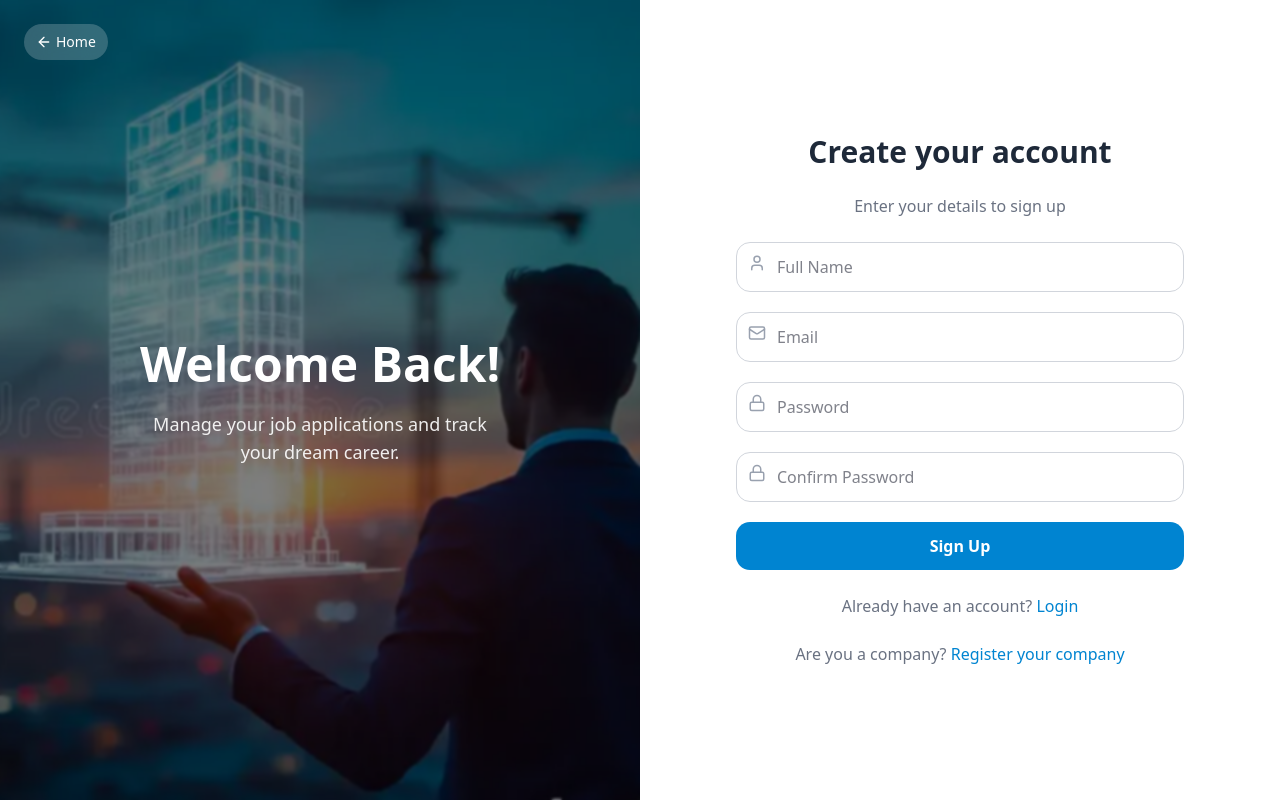
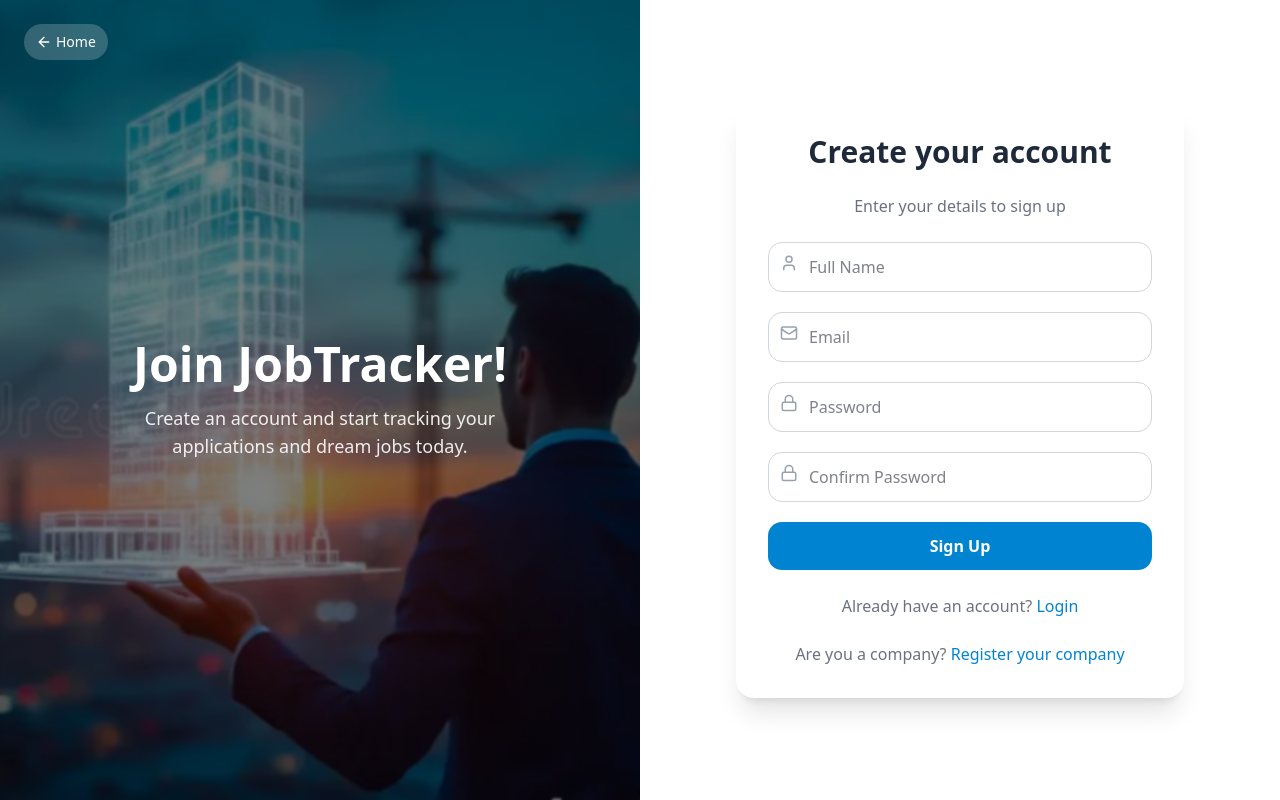
Before and after one commit to vishnuvijayan0005/Frontend_JobTracker, a Next.js app: page /auth/user/registration in a window 1280 px wide. Built offline with nearby package versions, Linux system fonts and the light colour scheme; no server answers.

Commit message:
update on 04-02-2026 2

```diff
--- a/app/auth/company/registration/page.tsx
+++ b/app/auth/company/registration/page.tsx
@@ -17,7 +17,8 @@ import { safeParse } from "valibot";
 import { CompanyRegisterSchema } from "@/lib/validators/company-registration";
 import toast from "react-hot-toast";
 import img3 from "@/public/banner3.png";
-/* 🔹 Error keys MUST match schema */
+
+/* Error type must match schema */
 type Errors = Partial<Record<
   | "companyName"
   | "companyLocation"
@@ -62,7 +63,6 @@ export default function CompanyRegisterPage() {
     if (!result.success) {
       result.issues.forEach((issue) => {
         const key = issue.path?.[0]?.key as keyof Errors | undefined;
-
         if (key && !fieldErrors[key]) {
           fieldErrors[key] = String(issue.message);
         }
@@ -105,41 +105,46 @@ export default function CompanyRegisterPage() {
   };
 
   return (
-    <div className="min-h-screen flex">
-        <div className="relative hidden md:flex w-1/2 justify-center items-center overflow-hidden">
+    <div className="min-h-screen flex flex-col md:flex-row relative">
+      {/* ================= Banner ================= */}
+      <div className="relative w-full md:w-1/2 h-64 md:h-auto flex items-center justify-center">
         <div
           className="absolute inset-0 bg-cover bg-center"
-          style={{
-            backgroundImage: `url(${img3.src})`,
-          }}
+          style={{ backgroundImage: `url(${img3.src})` }}
         />
-
         <div className="absolute inset-0 bg-black/50 backdrop-blur-[1px]" />
 
+        {/* Back button */}
         <button
           onClick={() => router.push("/")}
-          className="absolute top-6 left-6 z-10 flex items-center gap-1 bg-white/20 backdrop-blur-md text-white px-3 py-2 rounded-full text-sm hover:bg-white/30 transition"
+          className="absolute top-6 left-6 z-20 flex items-center gap-1 bg-white/20 backdrop-blur-md text-white px-3 py-2 rounded-full text-sm hover:bg-white/30 transition"
         >
           <ArrowLeft className="h-4 w-4" />
           Home
         </button>
 
-        <div className="relative z-10 text-center text-white p-10 max-w-md">
-          <h1 className="text-5xl font-bold mb-4 leading-tight">
-            Welcome Back!
+        {/* Banner text */}
+        <div className="relative z-10 text-center px-6 md:px-10">
+          <h1 className="text-3xl md:text-5xl font-bold mb-2 md:mb-4 text-white">
+            Welcome to JobTracker!
           </h1>
-          <p className="text-lg text-white/90">
-            Manage your job applications and track your dream career.
+          <p className="text-sm md:text-lg text-white/90 max-w-md mx-auto">
+            Register your company and start hiring top talent today.
           </p>
         </div>
       </div>
 
-      <div className="w-full md:w-1/2 flex items-center justify-center p-8">
-      <form onSubmit={handleRegister} className="w-full max-w-md space-y-4">
-  <h2 className="text-3xl font-bold text-center">
+      {/* ================= Form ================= */}
+      <div className="relative z-20 flex w-full md:w-1/2 justify-center items-center px-4 py-10 md:py-20">
+        <div className="w-full max-w-md bg-white/95 md:bg-white backdrop-blur-xl rounded-2xl shadow-xl p-6 md:p-8 space-y-6">
+          <h2 className="text-2xl md:text-3xl font-bold text-gray-800 text-center">
             Company Registration
           </h2>
+          <p className="text-center text-gray-500">
+            Fill in your company details
+          </p>
 
+          <form onSubmit={handleRegister} className="space-y-4">
             <Input
               icon={<Building2 size={18} />}
               value={companyName}
@@ -147,7 +152,6 @@ export default function CompanyRegisterPage() {
               placeholder="Company Name"
               error={errors.companyName}
             />
-
             <Input
               icon={<LocateIcon size={18} />}
               value={companyLocation}
@@ -155,13 +159,7 @@ export default function CompanyRegisterPage() {
               placeholder="Company Location"
               error={errors.companyLocation}
             />
-
-  <Select
-    value={category}
-    onChange={setCategory}
-    error={errors.category}
-  />
-
+            <Select value={category} onChange={setCategory} error={errors.category} />
             <Input
               icon={<Phone size={18} />}
               value={phone}
@@ -169,7 +167,6 @@ export default function CompanyRegisterPage() {
               placeholder="Phone Number"
               error={errors.phone}
             />
-
             <Input
               icon={<Globe size={18} />}
               value={website}
@@ -177,7 +174,6 @@ export default function CompanyRegisterPage() {
               placeholder="Website (optional)"
               error={errors.website}
             />
-
             <Input
               icon={<Mail size={18} />}
               value={email}
@@ -185,7 +181,6 @@ export default function CompanyRegisterPage() {
               placeholder="Email"
               error={errors.email}
             />
-
             <Input
               icon={<Lock size={18} />}
               value={password}
@@ -194,7 +189,6 @@ export default function CompanyRegisterPage() {
               type="password"
               error={errors.password}
             />
-
             <Input
               icon={<Lock size={18} />}
               value={confirmPassword}
@@ -210,6 +204,7 @@ export default function CompanyRegisterPage() {
             >
               Register Company
             </button>
+          </form>
 
           <p className="text-center text-gray-500 text-sm">
             Already have an account?{" "}
@@ -221,14 +216,13 @@ export default function CompanyRegisterPage() {
               Login
             </button>
           </p>
-</form>
-
-
         </div>
-
+      </div>
     </div>
   );
 }
+
+/* ================= Reusable Input ================= */
 type InputProps = {
   icon: React.ReactNode;
   value: string;
@@ -237,15 +231,7 @@ type InputProps = {
   type?: string;
   error?: string;
 };
-
-function Input({
-  icon,
-  value,
-  onChange,
-  placeholder,
-  type = "text",
-  error,
-}: InputProps) {
+function Input({ icon, value, onChange, placeholder, type = "text", error }: InputProps) {
   return (
     <div>
       <div className="relative">
@@ -255,10 +241,8 @@ function Input({
           value={value}
           placeholder={placeholder}
           onChange={(e) => onChange(e.target.value)}
-          className={`w-full border rounded-xl px-10 py-3 focus:ring-2 ${
-            error
-              ? "border-red-500 focus:ring-red-500"
-              : "focus:ring-sky-500"
+          className={`w-full border rounded-xl px-10 py-3 focus:outline-none focus:ring-2 transition ${
+            error ? "border-red-500 focus:ring-red-500" : "border-gray-300 focus:ring-sky-500"
           }`}
         />
       </div>
@@ -266,12 +250,12 @@ function Input({
     </div>
   );
 }
+
 type SelectProps = {
   value: string;
   onChange: (value: string) => void;
   error?: string;
 };
-
 function Select({ value, onChange, error }: SelectProps) {
   return (
     <div>
@@ -281,9 +265,7 @@ function Select({ value, onChange, error }: SelectProps) {
           value={value}
           onChange={(e) => onChange(e.target.value)}
           className={`w-full border rounded-xl px-10 py-3 focus:ring-2 ${
-            error
-              ? "border-red-500 focus:ring-red-500"
-              : "focus:ring-sky-500"
+            error ? "border-red-500 focus:ring-red-500" : "border-gray-300 focus:ring-sky-500"
           }`}
         >
           <option value="">Select Company Category</option>
@@ -295,7 +277,6 @@ function Select({ value, onChange, error }: SelectProps) {
           <option value="other">Other</option>
         </select>
       </div>
-
       {error && <p className="text-red-500 text-sm mt-1">{error}</p>}
     </div>
   );
--- a/app/auth/user/registration/page.tsx
+++ b/app/auth/user/registration/page.tsx
@@ -3,20 +3,19 @@
 import { useState } from "react";
 import { useRouter } from "next/navigation";
 import { Mail, Lock, User, ArrowLeft } from "lucide-react";
+import toast from "react-hot-toast";
 import api from "@/utils/baseUrl";
-import { safeParse, object, string, minLength, regex, nonEmpty, email as emailValidator } from "valibot";
+import { safeParse } from "valibot";
 import { LoginSchema } from "@/lib/validators/login.schema";
-import toast from "react-hot-toast";
 import img2 from "@/public/banner2.png";
+
 export default function RegisterPage() {
   const router = useRouter();
 
-  // Form states
   const [name, setName] = useState("");
   const [email, setEmail] = useState("");
   const [password, setPassword] = useState("");
   const [confirmPassword, setConfirmPassword] = useState("");
-
 
   const [errors, setErrors] = useState<{
     name?: string;
@@ -25,31 +24,18 @@ export default function RegisterPage() {
     confirmPassword?: string;
   }>({});
 
-
-
-
   const handleRegister = async (e: React.FormEvent) => {
     e.preventDefault();
-
-
     setErrors({});
 
-
     const result = safeParse(LoginSchema, { email, password });
-
     const fieldErrors: Record<string, string> = {};
 
     if (!result.success) {
       result.issues.forEach((issue) => {
         issue.path?.forEach((i) => {
-          const key = i.key;
-          if (key === "name" || key === "email" || key === "password") {
-            if (fieldErrors[key]) {
-              fieldErrors[key] += `, ${issue.message || "Invalid value"}`;
-            } else {
-              fieldErrors[key] = issue.message || "Invalid value";
-            }
-          }
+          const key = i.key as string | undefined;
+          if (key) fieldErrors[key] = issue.message ?? "Invalid value";
         });
       });
     }
@@ -64,120 +50,94 @@ export default function RegisterPage() {
     }
 
     try {
-      const response = await api.post(
+      const res = await api.post(
         "/auth/registration",
         { name, email, password },
         { withCredentials: true }
       );
 
-      if (response.data.success) {
+      if (res.data.success) {
         toast.success("Registration successful! Please login.");
         router.push("/auth/login");
       }
-    } catch (error: any) {
-      console.error(error.response?.data || error.message);
-      toast.error(error.response?.data?.message || "Registration failed");
+    } catch (err: any) {
+      toast.error(err.response?.data?.message || "Registration failed");
     }
   };
 
   return (
-    <div className="min-h-screen flex flex-col md:flex-row">
-     <div className="relative hidden md:flex w-1/2 justify-center items-center overflow-hidden">
+    <div className="min-h-screen flex flex-col md:flex-row relative">
+      {/* ================= Banner ================= */}
+      <div className="relative w-full md:w-1/2 h-72 md:h-auto flex items-center justify-center">
         <div
           className="absolute inset-0 bg-cover bg-center"
-          style={{
-            backgroundImage: `url(${img2.src})`,
-          }}
+          style={{ backgroundImage: `url(${img2.src})` }}
         />
-
         <div className="absolute inset-0 bg-black/50 backdrop-blur-[1px]" />
 
+        {/* Back button */}
         <button
           onClick={() => router.push("/")}
-          className="absolute top-6 left-6 z-10 flex items-center gap-1 bg-white/20 backdrop-blur-md text-white px-3 py-2 rounded-full text-sm hover:bg-white/30 transition"
+          className="absolute top-6 left-6 z-20 flex items-center gap-1 bg-white/20 backdrop-blur-md text-white px-3 py-2 rounded-full text-sm hover:bg-white/30 transition"
         >
           <ArrowLeft className="h-4 w-4" />
           Home
         </button>
 
-        <div className="relative z-10 text-center text-white p-10 max-w-md">
-          <h1 className="text-5xl font-bold mb-4 leading-tight">
-            Welcome Back!
+        {/* Banner text */}
+        <div className="relative z-10 text-center px-6 md:px-10">
+          <h1 className="text-3xl md:text-5xl font-bold mb-2 md:mb-4 text-white">
+            Join JobTracker!
           </h1>
-          <p className="text-lg text-white/90">
-            Manage your job applications and track your dream career.
+          <p className="text-sm md:text-lg text-white/90 max-w-md mx-auto">
+            Create an account and start tracking your applications and dream jobs today.
           </p>
         </div>
       </div>
 
-
-      <div className="flex w-full md:w-1/2 justify-center items-center p-8 bg-white">
-        <div className="w-full max-w-md space-y-6">
-          <h2 className="text-3xl font-bold text-gray-800 text-center">Create your account</h2>
-          <p className="text-center text-gray-500">Enter your details to sign up</p>
+      {/* ================= Form ================= */}
+      <div className="relative z-20 flex w-full md:w-1/2 justify-center items-center px-4 py-10 md:py-20 bg-white">
+        <div className="w-full max-w-md bg-white/95 md:bg-white backdrop-blur-xl rounded-2xl shadow-xl p-6 md:p-8 space-y-6">
+          <h2 className="text-2xl md:text-3xl font-bold text-gray-800 text-center">
+            Create your account
+          </h2>
+          <p className="text-center text-gray-500">
+            Enter your details to sign up
+          </p>
 
           <form onSubmit={handleRegister} className="space-y-5">
-            {/* Name */}
-            <div className="relative">
-              <User className="absolute left-3 top-3 text-gray-400" size={18} />
-              <input
-                type="text"
+            <Input
+              icon={<User size={18} />}
               placeholder="Full Name"
               value={name}
-                onChange={(e) => setName(e.target.value)}
-                className={`w-full border rounded-xl px-10 py-3 focus:outline-none focus:ring-2 transition ${
-                  errors.name ? "border-red-500 focus:ring-red-500" : "border-gray-300 focus:ring-sky-500"
-                }`}
+              onChange={setName}
+              error={errors.name}
             />
-              {errors.name && <p className="text-red-500 text-sm mt-1">{errors.name}</p>}
-            </div>
-
-            {/* Email */}
-            <div className="relative">
-              <Mail className="absolute left-3 top-3 text-gray-400" size={18} />
-              <input
-                type="email"
+            <Input
+              icon={<Mail size={18} />}
               placeholder="Email"
               value={email}
-                onChange={(e) => setEmail(e.target.value)}
-                className={`w-full border rounded-xl px-10 py-3 focus:outline-none focus:ring-2 transition ${
-                  errors.email ? "border-red-500 focus:ring-red-500" : "border-gray-300 focus:ring-sky-500"
-                }`}
+              onChange={setEmail}
+              error={errors.email}
+              type="email"
             />
-              {errors.email && <p className="text-red-500 text-sm mt-1">{errors.email}</p>}
-            </div>
-
-            {/* Password */}
-            <div className="relative">
-              <Lock className="absolute left-3 top-3 text-gray-400" size={18} />
-              <input
-                type="password"
+            <Input
+              icon={<Lock size={18} />}
               placeholder="Password"
               value={password}
-                onChange={(e) => setPassword(e.target.value)}
-                className={`w-full border rounded-xl px-10 py-3 focus:outline-none focus:ring-2 transition ${
-                  errors.password ? "border-red-500 focus:ring-red-500" : "border-gray-300 focus:ring-sky-500"
-                }`}
+              onChange={setPassword}
+              error={errors.password}
+              type="password"
             />
-              {errors.password && <p className="text-red-500 text-sm mt-1">{errors.password}</p>}
-            </div>
-
-            {/* Confirm Password */}
-            <div className="relative">
-              <Lock className="absolute left-3 top-3 text-gray-400" size={18} />
-              <input
-                type="password"
+            <Input
+              icon={<Lock size={18} />}
               placeholder="Confirm Password"
               value={confirmPassword}
-                onChange={(e) => setConfirmPassword(e.target.value)}
-                className={`w-full border rounded-xl px-10 py-3 focus:outline-none focus:ring-2 transition ${
-                  errors.confirmPassword ? "border-red-500 focus:ring-red-500" : "border-gray-300 focus:ring-sky-500"
-                }`}
+              onChange={setConfirmPassword}
+              error={errors.confirmPassword}
+              type="password"
             />
-              {errors.confirmPassword && <p className="text-red-500 text-sm mt-1">{errors.confirmPassword}</p>}
-            </div>
 
-            {/* Signup Button */}
             <button
               type="submit"
               className="w-full bg-sky-600 text-white py-3 rounded-xl font-semibold hover:bg-sky-700 transition"
@@ -186,17 +146,19 @@ export default function RegisterPage() {
             </button>
           </form>
 
-          {/* Login link */}
           <p className="text-center text-gray-500">
             Already have an account?{" "}
-            <button onClick={() => router.push("/auth/login")} className="text-sky-600 hover:underline">
+            <button
+              onClick={() => router.push("/auth/login")}
+              className="text-sky-600 hover:underline"
+            >
               Login
             </button>
           </p>
+
           <p className="text-center text-gray-500">
             Are you a company?{" "}
             <button
-              type="button"
               onClick={() => router.push("/auth/company/registration")}
               className="text-sky-600 hover:underline font-medium"
             >
@@ -208,3 +170,40 @@ export default function RegisterPage() {
     </div>
   );
 }
+
+/* ================= Reusable Input ================= */
+function Input({
+  icon,
+  value,
+  onChange,
+  placeholder,
+  type = "text",
+  error,
+}: {
+  icon: React.ReactNode;
+  value: string;
+  onChange: (v: string) => void;
+  placeholder: string;
+  type?: string;
+  error?: string;
+}) {
+  return (
+    <div>
+      <div className="relative">
+        <span className="absolute left-3 top-3 text-gray-400">{icon}</span>
+        <input
+          type={type}
+          value={value}
+          onChange={(e) => onChange(e.target.value)}
+          placeholder={placeholder}
+          className={`w-full border rounded-xl px-10 py-3 focus:outline-none focus:ring-2 transition ${
+            error
+              ? "border-red-500 focus:ring-red-500"
+              : "border-gray-300 focus:ring-sky-500"
+          }`}
+        />
+      </div>
+      {error && <p className="text-red-500 text-sm mt-1">{error}</p>}
+    </div>
+  );
+}
```
Also changed, not shown: app/auth/login/page.tsx (+68 -68 lines). Lines whose indentation alone changed are shown as unchanged.
